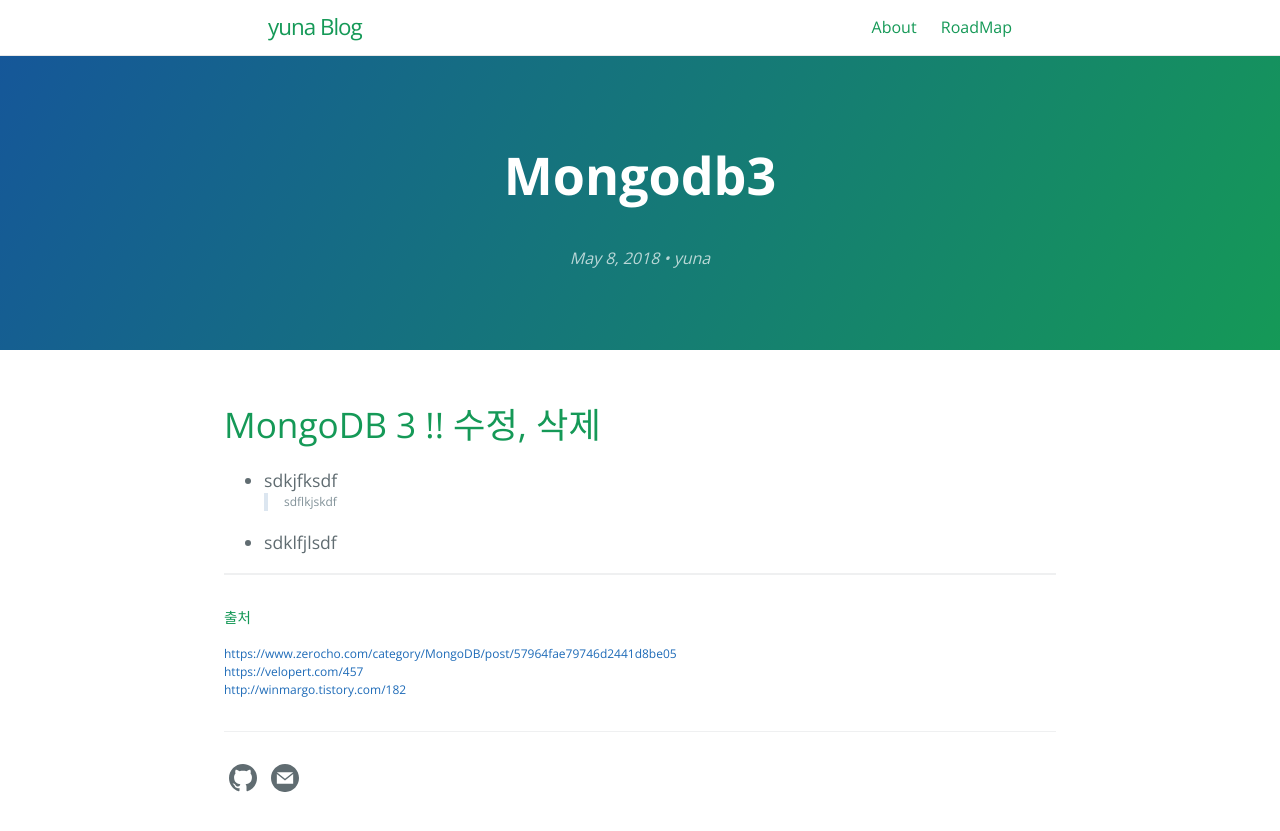
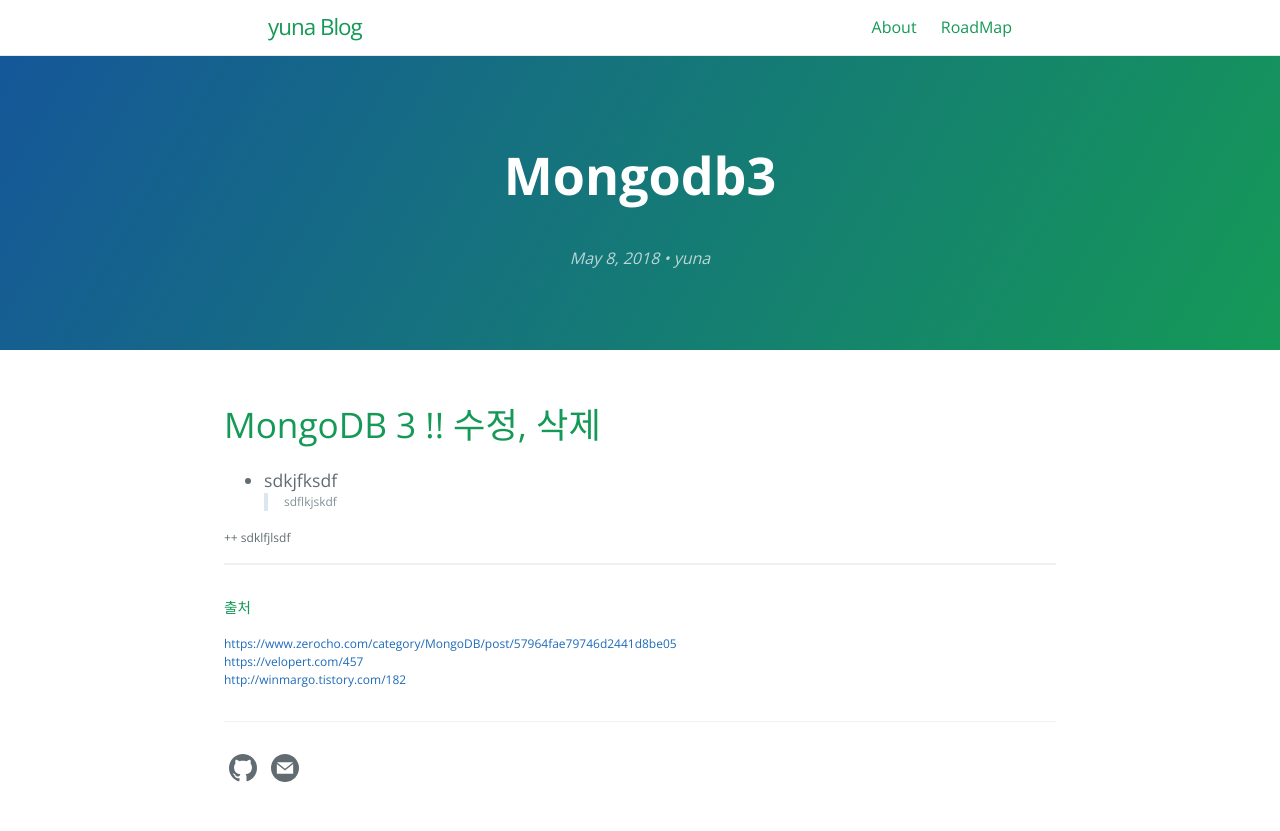
Before and after one commit to zzingyuna/test_site.github.io, a Jekyll site: the page built from _posts/2018-05-08-mongoDB3.md, in a window 1280 px wide. Shown: the top 831 px of the page. Built offline with Jekyll 4.4.1, drawn with Linux system fonts in a browser that asks for light colours.

```diff
--- a/_posts/2018-05-08-mongoDB3.md
+++ b/_posts/2018-05-08-mongoDB3.md
@@ -7,7 +7,7 @@ layout: post
 * sdkjfksdf
 >sdflkjskdf
 
-+ sdklfjlsdf
+++ sdklfjlsdf
 
 
 ---
```
